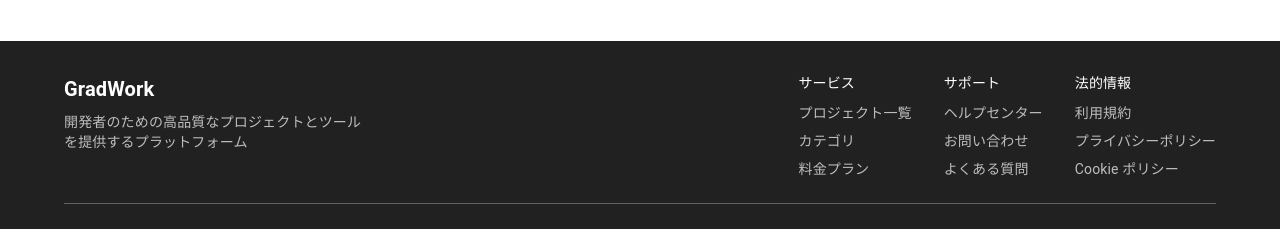
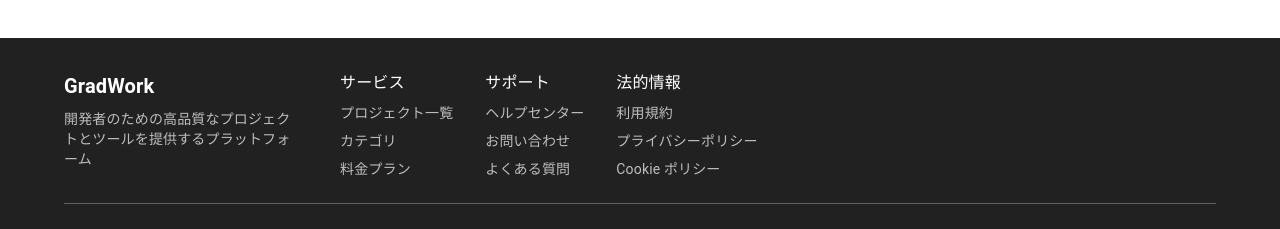
Before and after one commit to fxxkvegan/GradWork-front, a React (Vite) app: page /item/1 in a window 1280 px wide. Shown: the part 510-739 px from the top of the page. Built offline with nearby package versions, Linux system fonts and the light colour scheme; no server answers.

Commit message:
縦並びから横並びに変えた

```diff
--- a/src/pages/footer.tsx
+++ b/src/pages/footer.tsx
@@ -50,12 +50,37 @@ const Footer: React.FC = () => {
                         </Box>
 
                         {/* クイックリンク */}
-                        <Stack direction={{ xs: 'column', sm: 'row' }} spacing={{ xs: 2, sm: 4 }}>
-                            <Stack spacing={1}>
-                                <Typography variant="subtitle2" sx={{ fontWeight: 'bold', mb: 1 }}>
+                        <Stack
+                            direction={{ xs: 'row', sm: 'row' }}
+                            spacing={{ xs: 1, sm: 4 }}  // xs時の間隔を1に縮小
+                            sx={{
+                                flexWrap: { xs: 'wrap', sm: 'nowrap' },
+                                justifyContent: { xs: 'space-between', sm: 'flex-start' },
+                                width: '100%',  // 幅を100%に設定
+                            }}
+                        >
+                            {/* サービス */}
+                            <Stack spacing={1} sx={{
+                                minWidth: { xs: '30%', sm: 'auto' },
+                                flexShrink: 0  // 収縮を防ぐ
+                            }}>
+                                <Typography variant="subtitle2" sx={{
+                                    fontWeight: 'bold',
+                                    mb: 1,
+                                    fontSize: { xs: '0.875rem', sm: '1rem' } // モバイルで文字サイズ調整
+                                }}>
                                     サービス
                                 </Typography>
-                                <Link href="/" color="grey.400" underline="hover" variant="body2">
+                                <Link
+                                    href="/"
+                                    color="grey.400"
+                                    underline="hover"
+                                    variant="body2"
+                                    sx={{
+                                        fontSize: { xs: '0.75rem', sm: '0.875rem' }, // モバイルでフォントサイズを小さく
+                                        whiteSpace: 'nowrap', // テキストを1行に
+                                    }}
+                                >
                                     プロジェクト一覧
                                 </Link>
                                 <Link href="/categories" color="grey.400" underline="hover" variant="body2">
@@ -66,8 +91,16 @@ const Footer: React.FC = () => {
                                 </Link>
                             </Stack>
 
-                            <Stack spacing={1}>
-                                <Typography variant="subtitle2" sx={{ fontWeight: 'bold', mb: 1 }}>
+                            {/* サポート */}
+                            <Stack spacing={1} sx={{
+                                minWidth: { xs: '30%', sm: 'auto' },
+                                flexShrink: 0  // 収縮を防ぐ
+                            }}>
+                                <Typography variant="subtitle2" sx={{
+                                    fontWeight: 'bold',
+                                    mb: 1,
+                                    fontSize: { xs: '0.875rem', sm: '1rem' }
+                                }}>
                                     サポート
                                 </Typography>
                                 <Link href="/help" color="grey.400" underline="hover" variant="body2">
@@ -81,8 +114,16 @@ const Footer: React.FC = () => {
                                 </Link>
                             </Stack>
 
-                            <Stack spacing={1}>
-                                <Typography variant="subtitle2" sx={{ fontWeight: 'bold', mb: 1 }}>
+                            {/* 法的情報 */}
+                            <Stack spacing={1} sx={{
+                                minWidth: { xs: '30%', sm: 'auto' },
+                                flexShrink: 0  // 収縮を防ぐ
+                            }}>
+                                <Typography variant="subtitle2" sx={{
+                                    fontWeight: 'bold',
+                                    mb: 1,
+                                    fontSize: { xs: '0.875rem', sm: '1rem' }
+                                }}>
                                     法的情報
                                 </Typography>
                                 <Link href="/legal" color="grey.400" underline="hover" variant="body2">
```
